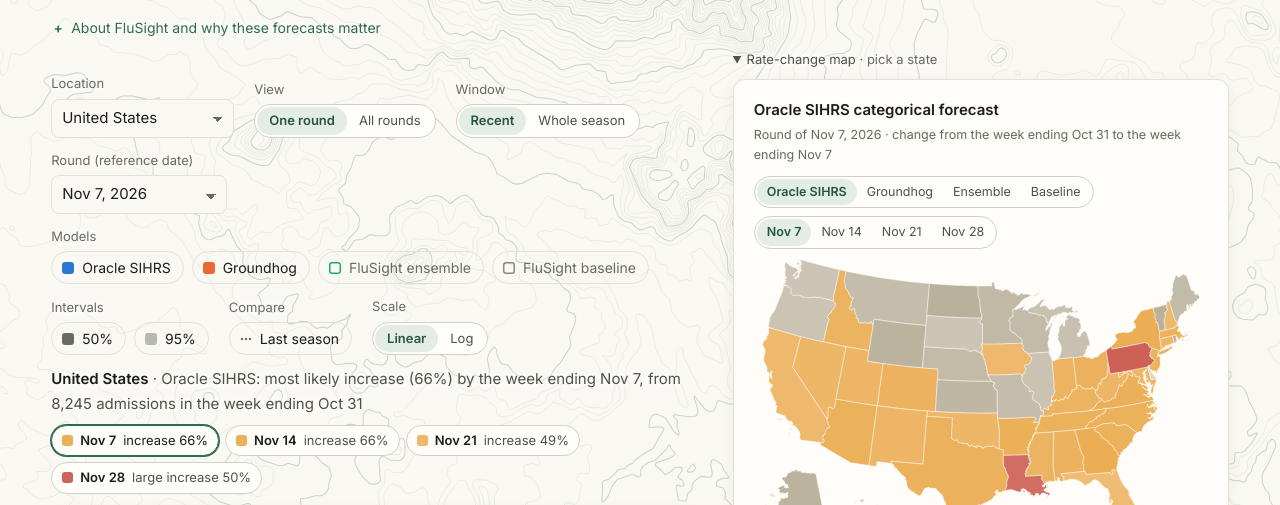
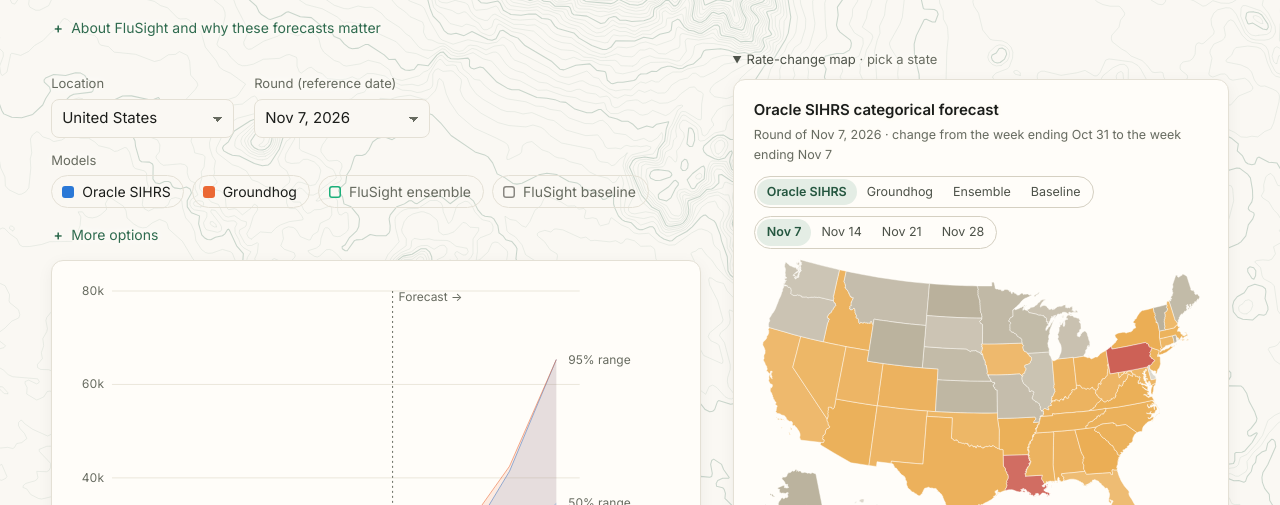
Before and after one commit to elyfmiller/elyfmiller.github.io, a plain HTML site: page forecasts.html in a window 1280 px wide. Shown: the part 273-778 px from the top of the page. Drawn offline with Linux system fonts and the light colour scheme.

Commit message:
Less repetition: drop forecast summary, fold extra chart options, role-only Software cards, fewer home links
- Forecasts: remove the summary sentence and week buttons (the map shows the same);
  View, Window, Intervals, Compare and Scale move under More options, which opens
  when a link sets one of them
- Software: each card gives the role and links to its Research entry; remove the
  This website card
- Home: drop the links under Now and the second forecasts link on the map card

```diff
--- a/assets/css/site.css
+++ b/assets/css/site.css
@@ -147,7 +147,7 @@ body::before {
    a printed topo map clears the lines behind its labels; controls and tinted
    chips keep their own backgrounds and get none */
 main, .site-footer { text-shadow: 0 0 2px var(--bg), 0 0 6px var(--bg), 0 0 12px var(--bg); }
-main :is(button, .btn, .tags, .seg, .chip, .loc-chip, .fc-sum-weeks, .badge, .pill-links, .usmap-tip, svg, input, select, code) { text-shadow: none; }
+main :is(button, .btn, .tags, .seg, .chip, .loc-chip, .badge, .pill-links, .usmap-tip, svg, input, select, code) { text-shadow: none; }
 img { max-width: 100%; height: auto; display: block; }
 a { color: var(--accent); text-decoration-thickness: 1px; text-underline-offset: 3px; }
 a:hover { text-decoration-thickness: 2px; }
@@ -402,6 +402,9 @@ section[id] { scroll-margin-top: 80px; }
 .control .seg { align-self: flex-start; }
 .control .seg button { font-size: 13px; white-space: nowrap; }
 .control select:disabled { opacity: .5; }
+/* forecast page: the less-used chart options sit in a "More options" fold */
+.controls .fc-opts { flex-basis: 100%; margin: 0; }
+.fc-opts > .controls { margin: 10px 0 0; }
 .fc-map-box { margin: 32px 0 12px; font-size: 13px; color: var(--muted); }
 .fc-map-box > summary { cursor: pointer; margin-bottom: 8px; color: var(--ink-2); }
 .fc-map-box > summary .hint { color: var(--muted); }
@@ -413,19 +416,6 @@ section[id] { scroll-margin-top: 80px; }
 .map-controls .seg button { font-size: 12.5px; padding: 3px 10px; white-space: nowrap; }
 .map-extra { display: flex; flex-wrap: wrap; align-items: center; gap: 6px; margin-top: 4px; }
 .map-extra .hint { margin-left: auto; font-size: 12px; }
-/* forecast page: one-line summary above the chart (forecasts.js paintSummary) */
-.fc-summary { margin: 4px 0 14px; }
-.fc-sum-head { margin: 0 0 8px; font-size: 15px; color: var(--ink-2); max-width: none; }
-.fc-sum-head strong { color: var(--ink); font-weight: 600; }
-.fc-sum-weeks { list-style: none; margin: 0; padding: 0; display: flex; flex-wrap: wrap; gap: 6px; }
-.fc-sum-weeks button {
-  display: inline-flex; align-items: center; gap: 7px; font: inherit; font-size: 13px; cursor: pointer;
-  padding: 4px 10px; border-radius: 999px; border: 1px solid var(--rule-2); background: var(--card); color: var(--ink-2);
-}
-.fc-sum-weeks button:hover { border-color: var(--accent); color: var(--ink); }
-.fc-sum-weeks button[aria-pressed="true"] { border-color: var(--accent); box-shadow: 0 0 0 1px var(--accent); color: var(--ink); }
-.fc-sum-weeks .sw { width: 11px; height: 11px; border-radius: 3px; flex: none; }
-.fc-sum-weeks .wk { font-weight: 600; color: var(--ink); }
 .loc-chip {
   font: inherit; font-size: 12.5px; color: var(--ink-2); background: var(--card); cursor: pointer;
   border: 1px solid var(--rule-2); border-radius: 999px; padding: 2px 10px 2px 7px;
@@ -558,7 +548,6 @@ details.more[open] > summary .closed, details.more:not([open]) > summary .opened
 .spark { padding: 20px 22px 14px; }
 /* home: the forecast chart and the map side by side on wide screens */
 .home-fc { display: grid; gap: 16px; grid-template-columns: minmax(0, 1fr); align-items: stretch; }
-.home-fc .map-card .go { font-size: 14px; color: var(--accent); }
 .home-fc .map-card > .meta { margin: 2px 0 0; font-size: 12.5px; }
 
 /* home: sections the reader can fold away (open by default) */
@@ -695,9 +684,6 @@ details.fold > summary:hover .chev { stroke: var(--accent); }
 @media (max-width: 640px) {
   .honor a { font-size: 13px; gap: 6px; padding: 5px 12px 5px 9px; }
   .honor .ic { width: 15px; height: 15px; }
-  .fc-sum-weeks { display: grid; grid-template-columns: 1fr 1fr; }
-  .fc-sum-weeks button { font-size: 12px; padding: 3px 8px; gap: 5px; width: 100%; }
-  .fc-sum-weeks .sw { width: 9px; height: 9px; }
   body { font-size: 16px; }
   .site-header .inner { padding-top: 12px; padding-bottom: 12px; gap: 8px 16px; }
   .nav { margin-left: 0; width: 100%; gap: 4px 16px; }
--- a/assets/js/forecasts.js
+++ b/assets/js/forecasts.js
@@ -613,7 +613,6 @@
     });
   }
   function paintMap() {
-    paintSummary();
     if (!map) return;
     var r = mapRound(), id = MAPM[state.mapM];
     var c = window.USMap.cards(D, id, r, state.mapH);
@@ -635,50 +634,6 @@
     });
   }
 
-  // One line above the chart: for the chosen place and map model, the most
-  // likely rate-change category at each of the four weeks (the same numbers
-  // the map shows), with the map's week picked. Click a week to pick it.
-  function paintSummary() {
-    var box = $("fc-summary");
-    if (!box || !D.cat_probs) return;
-    var r = mapRound(), id = MAPM[state.mapM], CATS = window.USMap.CATS;
-    var cs = [0, 1, 2, 3].map(function (hz) { return window.USMap.cards(D, id, r, hz)[state.loc] || { cat: -1 }; });
-    box.textContent = "";
-    if (cs.every(function (c) { return c.cat < 0; })) { box.hidden = true; return; }
-    box.hidden = false;
-    var head = document.createElement("p"), sel = cs[state.mapH];
-    head.className = "fc-sum-head";
-    var b = document.createElement("strong");
-    b.textContent = locName(state.loc);
-    head.appendChild(b);
-    var rest = " · " + (MAPM_SHORT[state.mapM] === "Ensemble" ? "FluSight ensemble" : MAPM_SHORT[state.mapM] === "Baseline" ? "FluSight baseline" : MAPM_SHORT[state.mapM]) + ": ";
-    rest += sel.cat < 0 ? "no forecast for the week ending " + short(t(r) + state.mapH * WEEK)
-      : "most likely " + CATS[sel.cat] + " (" + Math.round(sel.p * 100) + "%) by the week ending " + sel.target +
-        (sel.base != null ? ", from " + fmt(sel.base) + " admissions in the week ending " + sel.baseDay : "");
-    head.appendChild(document.createTextNode(rest));
-    box.appendChild(head);
-    var ul = document.createElement("ul");
-    ul.className = "fc-sum-weeks";
-    cs.forEach(function (c, hz) {
-      var li = document.createElement("li"), btn = document.createElement("button");
-      btn.type = "button"; btn.dataset.v = String(hz);
-      btn.setAttribute("aria-pressed", String(hz === state.mapH));
-      var sw = document.createElement("span");
-      sw.className = "sw " + (c.cat < 0 ? "nd" : "c" + c.cat);
-      if (c.cat >= 0) sw.style.opacity = (0.55 + 0.45 * c.p).toFixed(2);
-      var wk = document.createElement("span");
-      wk.className = "wk"; wk.textContent = short(t(r) + hz * WEEK);
-      btn.appendChild(sw); btn.appendChild(wk);
-      btn.appendChild(document.createTextNode(c.cat < 0 ? "no forecast" : CATS[c.cat] + " " + Math.round(c.p * 100) + "%"));
-      li.appendChild(btn); ul.appendChild(li);
-    });
-    ul.addEventListener("click", function (e) {
-      var x = e.target.closest("button[data-v]"); if (!x) return;
-      state.mapH = +x.dataset.v; sync(); writeHash();
-    });
-    box.appendChild(ul);
-  }
-
   // ---------- controls ----------
   function seg(id, value) {
     var s = $(id);
@@ -692,6 +647,8 @@
     $("fc-models").querySelectorAll("input[data-m]").forEach(function (i) { i.checked = !!state.on[i.dataset.m]; });
     seg("fc-view", state.view); seg("fc-scale", state.log ? "log" : "linear"); seg("fc-span", state.span);
     if ($("fc-prev")) { $("fc-prev").checked = state.prev; $("fc-prev").closest(".control").hidden = !D.last_season; }
+    // a link that changes a folded option opens the fold, so the reader sees why
+    if ($("fc-opts") && (state.view !== "round" || state.span !== "recent" || !state.i50 || !state.i95 || !state.prev || state.log)) $("fc-opts").open = true;
     seg("fc-map-models", state.mapM); seg("fc-map-weeks", String(state.mapH));
     paintMap();
   }
--- a/forecasts.html
+++ b/forecasts.html
@@ -65,6 +65,16 @@
       <label class="control">Location
         <select id="fc-loc" aria-label="Location"></select>
       </label>
+      <label class="control">Round (reference date)
+        <select id="fc-round" aria-label="Forecast round"></select>
+      </label>
+      <div class="control">Models
+        <div class="toggles" id="fc-models" role="group" aria-label="Models"></div>
+      </div>
+      <!-- less-used options, folded; opens by itself when a link sets one of them -->
+      <details class="more fc-opts" id="fc-opts">
+        <summary><span class="closed">More options</span><span class="opened">Fewer options</span></summary>
+        <div class="controls">
           <div class="control">View
             <div class="seg" id="fc-view" role="group" aria-label="View">
               <button type="button" data-v="round" aria-pressed="true">One round</button>
@@ -76,12 +86,6 @@
               <button type="button" data-v="recent" aria-pressed="true">Recent</button>
               <button type="button" data-v="season" aria-pressed="false">Whole season</button>
             </div>
-      </div>
-      <label class="control">Round (reference date)
-        <select id="fc-round" aria-label="Forecast round"></select>
-      </label>
-      <div class="control">Models
-        <div class="toggles" id="fc-models" role="group" aria-label="Models"></div>
           </div>
           <div class="control">Intervals
             <div class="toggles" role="group" aria-label="Prediction intervals">
@@ -100,10 +104,9 @@
               <button type="button" data-v="log" aria-pressed="false">Log</button>
             </div>
           </div>
+        </div>
+      </details>
     </form>
-
-    <!-- filled from the data by forecasts.js (paintSummary) -->
-    <div class="fc-summary" id="fc-summary" aria-live="polite" hidden></div>
 
     <div class="chart-wrap" id="fc-chart" aria-live="polite">
       <p class="empty">Loading forecasts…</p>
```
Also changed, not shown: index.html (+0 -5 lines), software.html (+11 -17 lines). Lines whose indentation alone changed are shown as unchanged.
